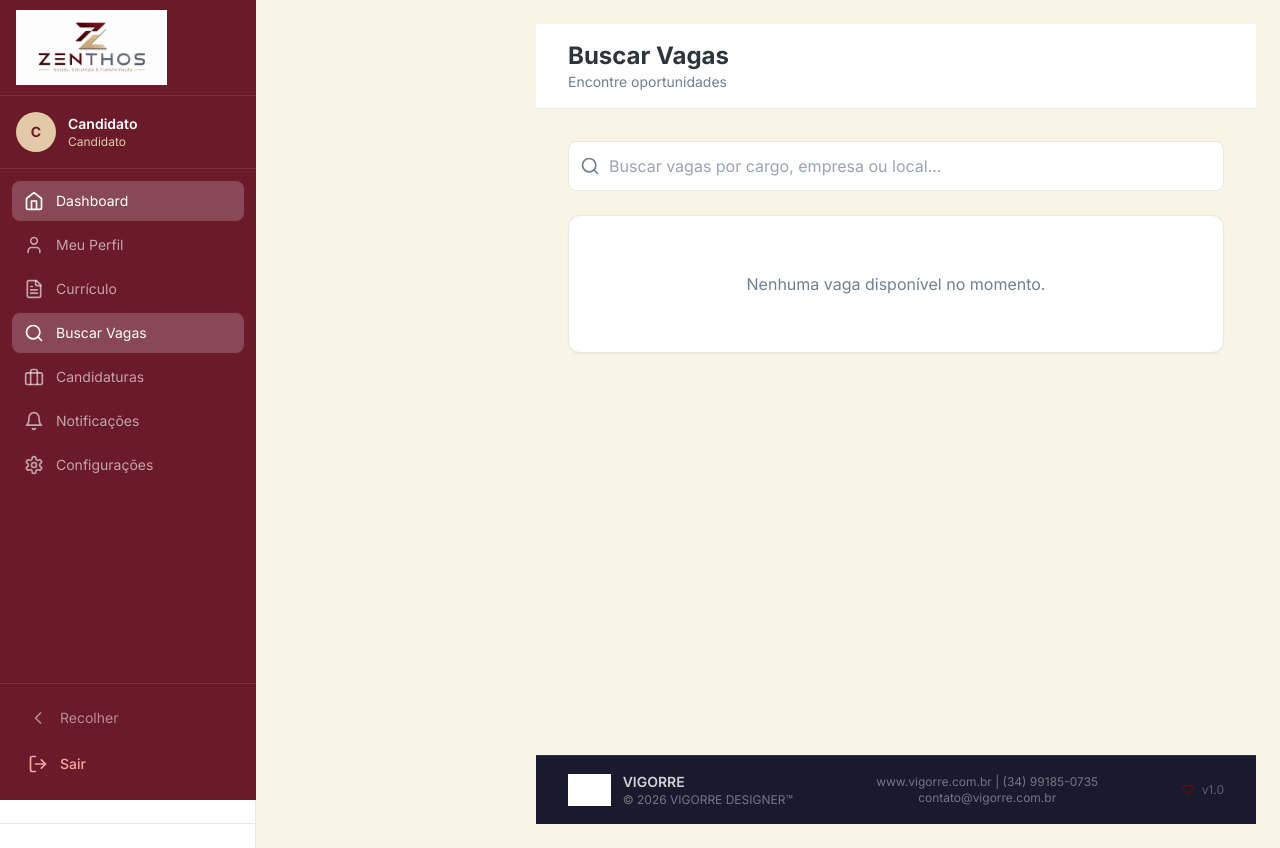
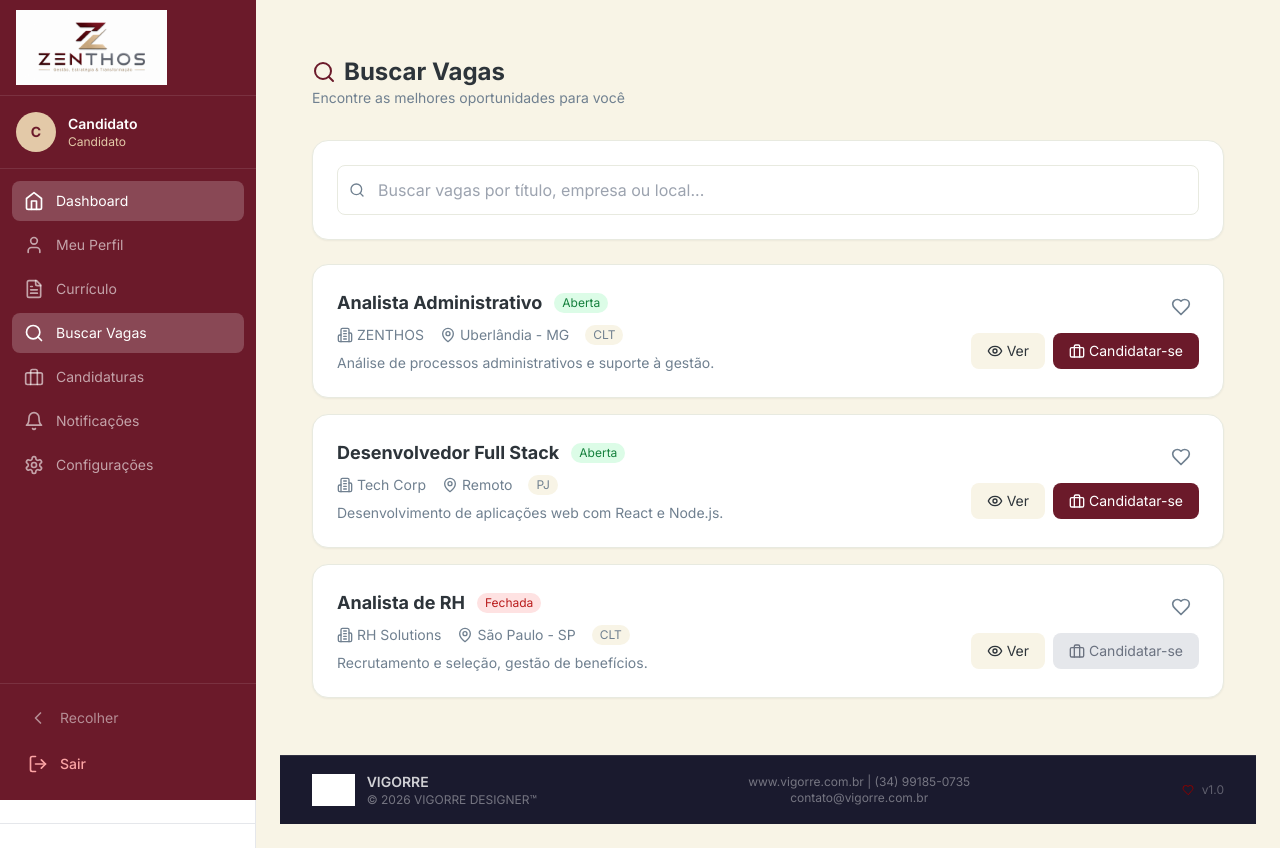
Before and after one commit to trivoroficial/consult_recruit, a Next.js app: page /candidato/vagas in a window 1280 px wide. Built offline with nearby package versions, Linux system fonts and the light colour scheme; grey boxes are pictures that could not be loaded.

Commit message:
Refactor CandidatoVagas component with search functionality

```diff
--- a/src/app/(dashboard)/candidato/vagas/page.tsx
+++ b/src/app/(dashboard)/candidato/vagas/page.tsx
@@ -1,39 +1,133 @@
 'use client'
 
-import { SidebarCandidato } from '@/components/dashboard/SidebarCandidato'
+import { useState } from 'react'
+import { useRouter } from 'next/navigation'
 import { DashboardFooter } from '@/components/dashboard/DashboardFooter'
-import { Search, MapPin, DollarSign, Briefcase } from 'lucide-react'
+import { Search, Briefcase, MapPin, Building2, Heart, ArrowRight, Eye, Star } from 'lucide-react'
 
 export default function CandidatoVagas() {
+  const router = useRouter()
+  const [search, setSearch] = useState('')
+  const [favoritos, setFavoritos] = useState<number[]>([])
+
+  // Mock - depois buscar do Supabase
+  const [vagas] = useState([
+    { id: 1, titulo: 'Analista Administrativo', empresa: 'ZENTHOS', local: 'Uberlândia - MG', tipo: 'CLT', status: 'Aberta', descricao: 'Análise de processos administrativos e suporte à gestão.' },
+    { id: 2, titulo: 'Desenvolvedor Full Stack', empresa: 'Tech Corp', local: 'Remoto', tipo: 'PJ', status: 'Aberta', descricao: 'Desenvolvimento de aplicações web com React e Node.js.' },
+    { id: 3, titulo: 'Analista de RH', empresa: 'RH Solutions', local: 'São Paulo - SP', tipo: 'CLT', status: 'Fechada', descricao: 'Recrutamento e seleção, gestão de benefícios.' },
+  ])
+
+  const toggleFavorito = (id: number) => {
+    setFavoritos(prev =>
+      prev.includes(id) ? prev.filter(f => f !== id) : [...prev, id]
+    )
+  }
+
+  const filtered = vagas.filter(v =>
+    v.titulo.toLowerCase().includes(search.toLowerCase()) ||
+    v.empresa.toLowerCase().includes(search.toLowerCase()) ||
+    v.local.toLowerCase().includes(search.toLowerCase())
+  )
+
   return (
     <div className="min-h-screen bg-[#F8F4E6] flex flex-col">
-      <SidebarCandidato />
+      <div className="flex-1 p-8">
+        <div className="mb-8">
+          <h1 className="text-2xl font-bold text-[#2D343A] flex items-center gap-2">
+            <Search className="h-6 w-6 text-[#6B1A2A]" />
+            Buscar Vagas
+          </h1>
+          <p className="text-sm text-[#708090]">Encontre as melhores oportunidades para você</p>
+        </div>
 
-      <div className="flex-1 ml-64 flex flex-col min-h-screen">
-        <header className="bg-white border-b border-[#E8EAE0] px-8 py-4 flex items-center justify-between">
-          <div>
-            <h1 className="text-2xl font-bold text-[#2D343A]">Buscar Vagas</h1>
-            <p className="text-sm text-[#708090]">Encontre oportunidades</p>
-          </div>
-        </header>
-
-        <div className="flex-1 p-8">
-          <div className="relative mb-6">
-            <Search className="absolute left-3 top-1/2 -translate-y-1/2 h-5 w-5 text-[#708090]" />
-            <input
-              type="text"
-              placeholder="Buscar vagas por cargo, empresa ou local..."
-              className="w-full pl-10 pr-4 py-3 border border-[#E8EAE0] rounded-lg focus:outline-none focus:ring-2 focus:ring-[#8B0000]"
-            />
-          </div>
-
-          <div className="bg-white rounded-xl shadow-sm border border-[#E8EAE0] p-6">
-            <p className="text-[#708090] text-center py-8">Nenhuma vaga disponível no momento.</p>
+        {/* Busca */}
+        <div className="bg-white rounded-2xl shadow-sm border border-[#E8EAE0] p-6 mb-6">
+          <div className="flex gap-4">
+            <div className="flex-1 relative">
+              <Search className="absolute left-3 top-1/2 -translate-y-1/2 h-4 w-4 text-[#708090]" />
+              <input
+                type="text"
+                placeholder="Buscar vagas por título, empresa ou local..."
+                className="w-full pl-10 pr-4 py-3 border border-[#E8EAE0] rounded-lg focus:ring-2 focus:ring-[#6B1A2A] focus:outline-none transition"
+                value={search}
+                onChange={(e) => setSearch(e.target.value)}
+              />
+            </div>
           </div>
         </div>
 
-        <DashboardFooter />
+        {/* Lista de Vagas */}
+        {filtered.length === 0 ? (
+          <div className="bg-white rounded-2xl shadow-sm border border-[#E8EAE0] p-12 text-center">
+            <Briefcase className="h-12 w-12 text-[#708090] mx-auto mb-4" />
+            <p className="text-[#708090]">Nenhuma vaga encontrada</p>
+          </div>
+        ) : (
+          <div className="space-y-4">
+            {filtered.map((vaga) => (
+              <div key={vaga.id} className="bg-white rounded-2xl shadow-sm border border-[#E8EAE0] p-6 hover:shadow-md transition">
+                <div className="flex items-start justify-between">
+                  <div className="flex-1">
+                    <div className="flex items-center gap-3">
+                      <h3 className="text-lg font-bold text-[#2D343A]">{vaga.titulo}</h3>
+                      {vaga.status === 'Aberta' ? (
+                        <span className="px-2 py-0.5 bg-green-100 text-green-700 rounded-full text-xs">Aberta</span>
+                      ) : (
+                        <span className="px-2 py-0.5 bg-red-100 text-red-700 rounded-full text-xs">Fechada</span>
+                      )}
+                    </div>
+                    <div className="flex flex-wrap items-center gap-4 mt-2 text-sm text-[#708090]">
+                      <span className="flex items-center gap-1">
+                        <Building2 className="h-4 w-4" />
+                        {vaga.empresa}
+                      </span>
+                      <span className="flex items-center gap-1">
+                        <MapPin className="h-4 w-4" />
+                        {vaga.local}
+                      </span>
+                      <span className="px-2 py-0.5 bg-[#F8F4E6] rounded-full text-xs">
+                        {vaga.tipo}
+                      </span>
+                    </div>
+                    <p className="text-sm text-[#708090] mt-2 line-clamp-2">{vaga.descricao}</p>
+                  </div>
+                  <div className="flex flex-col items-end gap-2 ml-4">
+                    <button
+                      onClick={() => toggleFavorito(vaga.id)}
+                      className={`p-2 rounded-lg transition ${favoritos.includes(vaga.id) ? 'text-red-500 hover:text-red-700' : 'text-[#708090] hover:text-red-500'}`}
+                      title={favoritos.includes(vaga.id) ? 'Remover dos favoritos' : 'Adicionar aos favoritos'}
+                    >
+                      <Heart className={`h-5 w-5 ${favoritos.includes(vaga.id) ? 'fill-red-500' : ''}`} />
+                    </button>
+                    <div className="flex gap-2">
+                      <button
+                        onClick={() => router.push(`/candidato/vagas/${vaga.id}`)}
+                        className="px-4 py-2 bg-[#F8F4E6] text-[#2D343A] rounded-lg hover:bg-[#E8EAE0] transition text-sm flex items-center gap-1"
+                      >
+                        <Eye className="h-4 w-4" />
+                        Ver
+                      </button>
+                      <button
+                        disabled={vaga.status !== 'Aberta'}
+                        className={`px-4 py-2 rounded-lg transition text-sm flex items-center gap-1 ${
+                          vaga.status === 'Aberta'
+                            ? 'bg-[#6B1A2A] text-white hover:bg-[#4A0E1A]'
+                            : 'bg-gray-200 text-gray-500 cursor-not-allowed'
+                        }`}
+                        title={vaga.status !== 'Aberta' ? 'Vaga fechada' : 'Candidatar-se'}
+                      >
+                        <Briefcase className="h-4 w-4" />
+                        Candidatar-se
+                      </button>
+                    </div>
+                  </div>
+                </div>
+              </div>
+            ))}
+          </div>
+        )}
       </div>
+      <DashboardFooter />
     </div>
   )
 }
```
